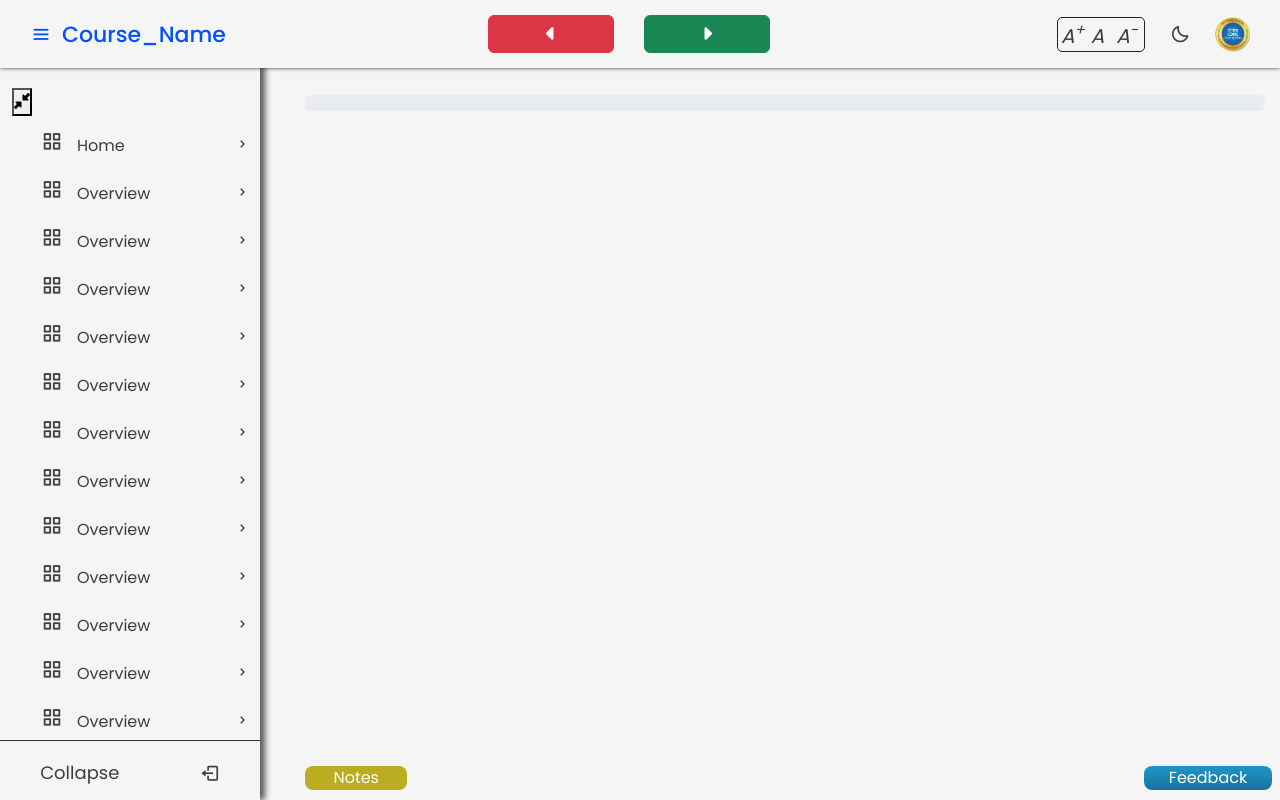
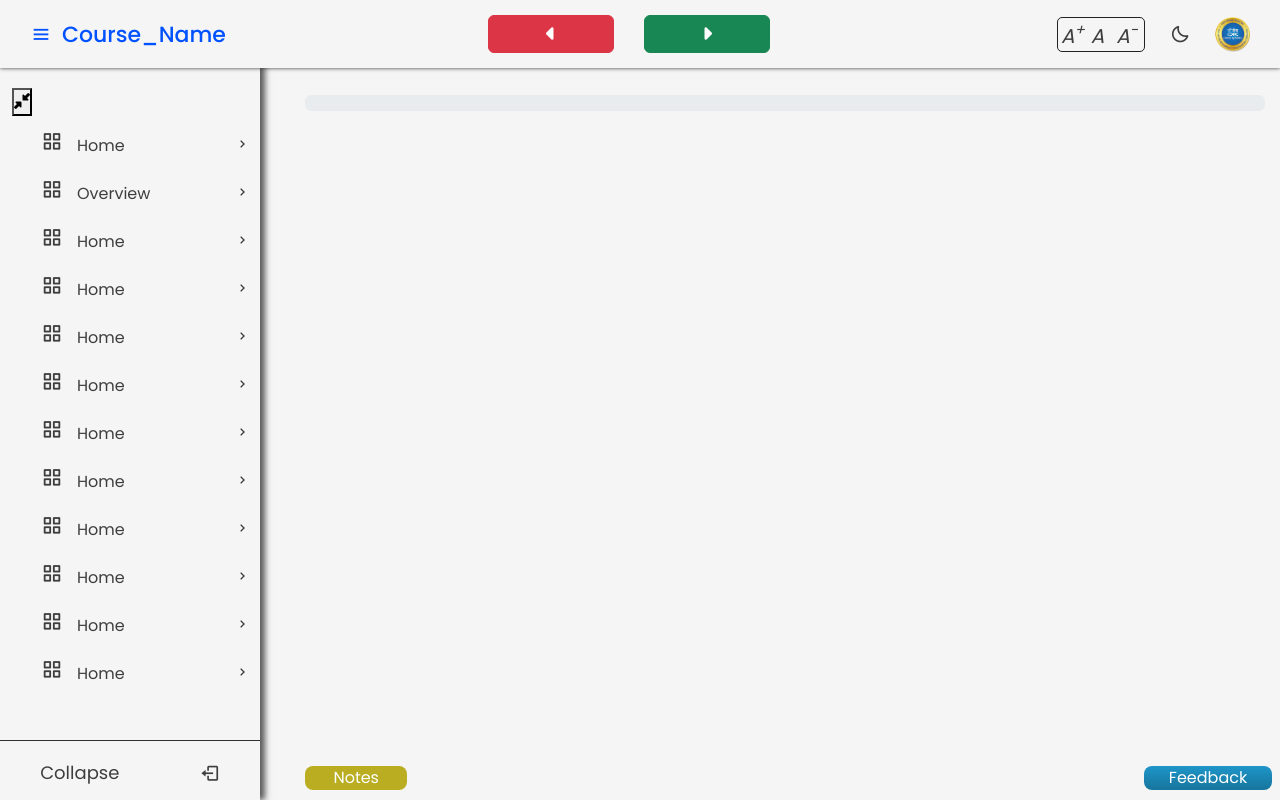
Before and after one commit to DipakNagare/ContentDelevary-for-E-Learning-Platform, a React (Create React App) app: page / in a window 1280 px wide. Built offline with nearby package versions, Linux system fonts and the light colour scheme; some icons are missing.

Commit message:
adding expand all modules and collapse all module feature

```diff
--- a/src/App.js
+++ b/src/App.js
@@ -30,6 +30,7 @@ function App() {
 
 
   const handleSublinkClick = (submenu, courseId, courseName, module) => {
+    console.log('Submenu clicked:', submenu.name);
 
     // Check if the previous content is completed
     const previousContentId = submenu.id - 1;
--- a/src/sidebar/MenuItems.jsx
+++ b/src/sidebar/MenuItems.jsx
@@ -48,173 +48,166 @@ const MenuItems = [
         ],
       },
       {
-        title: 'Overview',
-        id: 2,
+        id: 3,
+        title: 'Home',
         icon: 'bx-grid-alt',
         submenus: [
-          { id: 9, name: "Images1", type: 'image', src: image1, duration: 20, seektime: null },
-          { id: 10, name: "video1", type: 'video', src: Video1, duration: null, seektime: null, },
-          { id: 11, name: "Images2", type: 'image', src: image2, duration: 20, seektime: null },
-          { id: 12, name: "video2", type: 'video', src: Video2, duration: null, seektime: null },
-          { id: 13, name: "Images3", type: 'image', src: image3, duration: 20, seektime: null },
-          { id: 14, name: "video3", type: 'video', src: Video3, duration: null, seektime: null },
-          { id: 15, name: 'Pdf samp', type: 'pdf', src: PdfFile, duration: 3, seektime: null },
+          { id: 1, name: "Images1Images1Images11", type: 'image', src: image1, duration: 20, seektime: null},
+          { id: 2, name: "video1", type: 'video', src: Video1, duration: null, seektime: null },
+          { id: 3, name: "Images2", type: 'image', src: image2, duration: 3, seektime: null },
+          { id: 4, name: "video2", type: 'video', src: Video2, duration: null, seektime: null },
+          { id: 5, name: "Images3", type: 'image', src: image3, duration: 3, seektime: null },
+          { id: 6, name: "video3", type: 'video', src: Video3, duration: null, seektime: null },
+          { id: 7, name: "Images4", type: 'image', src: image4, duration: 10, seektime: null },
+          { id: 8, name: 'PDF samp ', type: 'pdf', src: PdfFile, duration: 16, seektime: null },
+
         ],
       },
       {
-        title: 'Overview',
-        id: 2,
+        id: 3,
+        title: 'Home',
         icon: 'bx-grid-alt',
         submenus: [
-          { id: 9, name: "Images1", type: 'image', src: image1, duration: 20, seektime: null },
-          { id: 10, name: "video1", type: 'video', src: Video1, duration: null, seektime: null, },
-          { id: 11, name: "Images2", type: 'image', src: image2, duration: 20, seektime: null },
-          { id: 12, name: "video2", type: 'video', src: Video2, duration: null, seektime: null },
-          { id: 13, name: "Images3", type: 'image', src: image3, duration: 20, seektime: null },
-          { id: 14, name: "video3", type: 'video', src: Video3, duration: null, seektime: null },
-          { id: 15, name: 'Pdf samp', type: 'pdf', src: PdfFile, duration: 3, seektime: null },
+          { id: 1, name: "Images1Images1Images11", type: 'image', src: image1, duration: 20, seektime: null},
+          { id: 2, name: "video1", type: 'video', src: Video1, duration: null, seektime: null },
+          { id: 3, name: "Images2", type: 'image', src: image2, duration: 3, seektime: null },
+          { id: 4, name: "video2", type: 'video', src: Video2, duration: null, seektime: null },
+          { id: 5, name: "Images3", type: 'image', src: image3, duration: 3, seektime: null },
+          { id: 6, name: "video3", type: 'video', src: Video3, duration: null, seektime: null },
+          { id: 7, name: "Images4", type: 'image', src: image4, duration: 10, seektime: null },
+          { id: 8, name: 'PDF samp ', type: 'pdf', src: PdfFile, duration: 16, seektime: null },
+
         ],
       },
       {
-        title: 'Overview',
-        id: 2,
+        id: 3,
+        title: 'Home',
         icon: 'bx-grid-alt',
         submenus: [
-          { id: 9, name: "Images1", type: 'image', src: image1, duration: 20, seektime: null },
-          { id: 10, name: "video1", type: 'video', src: Video1, duration: null, seektime: null, },
-          { id: 11, name: "Images2", type: 'image', src: image2, duration: 20, seektime: null },
-          { id: 12, name: "video2", type: 'video', src: Video2, duration: null, seektime: null },
-          { id: 13, name: "Images3", type: 'image', src: image3, duration: 20, seektime: null },
-          { id: 14, name: "video3", type: 'video', src: Video3, duration: null, seektime: null },
-          { id: 15, name: 'Pdf samp', type: 'pdf', src: PdfFile, duration: 3, seektime: null },
+          { id: 1, name: "Images1Images1Images11", type: 'image', src: image1, duration: 20, seektime: null},
+          { id: 2, name: "video1", type: 'video', src: Video1, duration: null, seektime: null },
+          { id: 3, name: "Images2", type: 'image', src: image2, duration: 3, seektime: null },
+          { id: 4, name: "video2", type: 'video', src: Video2, duration: null, seektime: null },
+          { id: 5, name: "Images3", type: 'image', src: image3, duration: 3, seektime: null },
+          { id: 6, name: "video3", type: 'video', src: Video3, duration: null, seektime: null },
+          { id: 7, name: "Images4", type: 'image', src: image4, duration: 10, seektime: null },
+          { id: 8, name: 'PDF samp ', type: 'pdf', src: PdfFile, duration: 16, seektime: null },
+
         ],
       },
       {
-        title: 'Overview',
-        id: 2,
+        id: 3,
+        title: 'Home',
         icon: 'bx-grid-alt',
         submenus: [
-          { id: 9, name: "Images1", type: 'image', src: image1, duration: 20, seektime: null },
-          { id: 10, name: "video1", type: 'video', src: Video1, duration: null, seektime: null, },
-          { id: 11, name: "Images2", type: 'image', src: image2, duration: 20, seektime: null },
-          { id: 12, name: "video2", type: 'video', src: Video2, duration: null, seektime: null },
-          { id: 13, name: "Images3", type: 'image', src: image3, duration: 20, seektime: null },
-          { id: 14, name: "video3", type: 'video', src: Video3, duration: null, seektime: null },
-          { id: 15, name: 'Pdf samp', type: 'pdf', src: PdfFile, duration: 3, seektime: null },
+          { id: 1, name: "Images1Images1Images11", type: 'image', src: image1, duration: 20, seektime: null},
+          { id: 2, name: "video1", type: 'video', src: Video1, duration: null, seektime: null },
+          { id: 3, name: "Images2", type: 'image', src: image2, duration: 3, seektime: null },
+          { id: 4, name: "video2", type: 'video', src: Video2, duration: null, seektime: null },
+          { id: 5, name: "Images3", type: 'image', src: image3, duration: 3, seektime: null },
+          { id: 6, name: "video3", type: 'video', src: Video3, duration: null, seektime: null },
+          { id: 7, name: "Images4", type: 'image', src: image4, duration: 10, seektime: null },
+          { id: 8, name: 'PDF samp ', type: 'pdf', src: PdfFile, duration: 16, seektime: null },
+
         ],
       },
       {
-        title: 'Overview',
-        id: 2,
+        id: 3,
+        title: 'Home',
         icon: 'bx-grid-alt',
         submenus: [
-          { id: 9, name: "Images1", type: 'image', src: image1, duration: 20, seektime: null },
-          { id: 10, name: "video1", type: 'video', src: Video1, duration: null, seektime: null, },
-          { id: 11, name: "Images2", type: 'image', src: image2, duration: 20, seektime: null },
-          { id: 12, name: "video2", type: 'video', src: Video2, duration: null, seektime: null },
-          { id: 13, name: "Images3", type: 'image', src: image3, duration: 20, seektime: null },
-          { id: 14, name: "video3", type: 'video', src: Video3, duration: null, seektime: null },
-          { id: 15, name: 'Pdf samp', type: 'pdf', src: PdfFile, duration: 3, seektime: null },
-        ],
-      },{
-        title: 'Overview',
-        id: 2,
-        icon: 'bx-grid-alt',
-        submenus: [
-          { id: 9, name: "Images1", type: 'image', src: image1, duration: 20, seektime: null },
-          { id: 10, name: "video1", type: 'video', src: Video1, duration: null, seektime: null, },
-          { id: 11, name: "Images2", type: 'image', src: image2, duration: 20, seektime: null },
-          { id: 12, name: "video2", type: 'video', src: Video2, duration: null, seektime: null },
-          { id: 13, name: "Images3", type: 'image', src: image3, duration: 20, seektime: null },
-          { id: 14, name: "video3", type: 'video', src: Video3, duration: null, seektime: null },
-          { id: 15, name: 'Pdf samp', type: 'pdf', src: PdfFile, duration: 3, seektime: null },
+          { id: 1, name: "Images1Images1Images11", type: 'image', src: image1, duration: 20, seektime: null},
+          { id: 2, name: "video1", type: 'video', src: Video1, duration: null, seektime: null },
+          { id: 3, name: "Images2", type: 'image', src: image2, duration: 3, seektime: null },
+          { id: 4, name: "video2", type: 'video', src: Video2, duration: null, seektime: null },
+          { id: 5, name: "Images3", type: 'image', src: image3, duration: 3, seektime: null },
+          { id: 6, name: "video3", type: 'video', src: Video3, duration: null, seektime: null },
+          { id: 7, name: "Images4", type: 'image', src: image4, duration: 10, seektime: null },
+          { id: 8, name: 'PDF samp ', type: 'pdf', src: PdfFile, duration: 16, seektime: null },
+
         ],
       },
       {
-        title: 'Overview',
-        id: 2,
+        id: 3,
+        title: 'Home',
         icon: 'bx-grid-alt',
         submenus: [
-          { id: 9, name: "Images1", type: 'image', src: image1, duration: 20, seektime: null },
-          { id: 10, name: "video1", type: 'video', src: Video1, duration: null, seektime: null, },
-          { id: 11, name: "Images2", type: 'image', src: image2, duration: 20, seektime: null },
-          { id: 12, name: "video2", type: 'video', src: Video2, duration: null, seektime: null },
-          { id: 13, name: "Images3", type: 'image', src: image3, duration: 20, seektime: null },
-          { id: 14, name: "video3", type: 'video', src: Video3, duration: null, seektime: null },
-          { id: 15, name: 'Pdf samp', type: 'pdf', src: PdfFile, duration: 3, seektime: null },
+          { id: 1, name: "Images1Images1Images11", type: 'image', src: image1, duration: 20, seektime: null},
+          { id: 2, name: "video1", type: 'video', src: Video1, duration: null, seektime: null },
+          { id: 3, name: "Images2", type: 'image', src: image2, duration: 3, seektime: null },
+          { id: 4, name: "video2", type: 'video', src: Video2, duration: null, seektime: null },
+          { id: 5, name: "Images3", type: 'image', src: image3, duration: 3, seektime: null },
+          { id: 6, name: "video3", type: 'video', src: Video3, duration: null, seektime: null },
+          { id: 7, name: "Images4", type: 'image', src: image4, duration: 10, seektime: null },
+          { id: 8, name: 'PDF samp ', type: 'pdf', src: PdfFile, duration: 16, seektime: null },
+
         ],
       },
       {
-        title: 'Overview',
-        id: 2,
+        id: 3,
+        title: 'Home',
         icon: 'bx-grid-alt',
         submenus: [
-          { id: 9, name: "Images1", type: 'image', src: image1, duration: 20, seektime: null },
-          { id: 10, name: "video1", type: 'video', src: Video1, duration: null, seektime: null, },
-          { id: 11, name: "Images2", type: 'image', src: image2, duration: 20, seektime: null },
-          { id: 12, name: "video2", type: 'video', src: Video2, duration: null, seektime: null },
-          { id: 13, name: "Images3", type: 'image', src: image3, duration: 20, seektime: null },
-          { id: 14, name: "video3", type: 'video', src: Video3, duration: null, seektime: null },
-          { id: 15, name: 'Pdf samp', type: 'pdf', src: PdfFile, duration: 3, seektime: null },
+          { id: 1, name: "Images1Images1Images11", type: 'image', src: image1, duration: 20, seektime: null},
+          { id: 2, name: "video1", type: 'video', src: Video1, duration: null, seektime: null },
+          { id: 3, name: "Images2", type: 'image', src: image2, duration: 3, seektime: null },
+          { id: 4, name: "video2", type: 'video', src: Video2, duration: null, seektime: null },
+          { id: 5, name: "Images3", type: 'image', src: image3, duration: 3, seektime: null },
+          { id: 6, name: "video3", type: 'video', src: Video3, duration: null, seektime: null },
+          { id: 7, name: "Images4", type: 'image', src: image4, duration: 10, seektime: null },
+          { id: 8, name: 'PDF samp ', type: 'pdf', src: PdfFile, duration: 16, seektime: null },
+
         ],
       },
       {
-        title: 'Overview',
-        id: 2,
+        id: 3,
+        title: 'Home',
         icon: 'bx-grid-alt',
         submenus: [
-          { id: 9, name: "Images1", type: 'image', src: image1, duration: 20, seektime: null },
-          { id: 10, name: "video1", type: 'video', src: Video1, duration: null, seektime: null, },
-          { id: 11, name: "Images2", type: 'image', src: image2, duration: 20, seektime: null },
-          { id: 12, name: "video2", type: 'video', src: Video2, duration: null, seektime: null },
-          { id: 13, name: "Images3", type: 'image', src: image3, duration: 20, seektime: null },
-          { id: 14, name: "video3", type: 'video', src: Video3, duration: null, seektime: null },
-          { id: 15, name: 'Pdf samp', type: 'pdf', src: PdfFile, duration: 3, seektime: null },
+          { id: 1, name: "Images1Images1Images11", type: 'image', src: image1, duration: 20, seektime: null},
+          { id: 2, name: "video1", type: 'video', src: Video1, duration: null, seektime: null },
+          { id: 3, name: "Images2", type: 'image', src: image2, duration: 3, seektime: null },
+          { id: 4, name: "video2", type: 'video', src: Video2, duration: null, seektime: null },
+          { id: 5, name: "Images3", type: 'image', src: image3, duration: 3, seektime: null },
+          { id: 6, name: "video3", type: 'video', src: Video3, duration: null, seektime: null },
+          { id: 7, name: "Images4", type: 'image', src: image4, duration: 10, seektime: null },
+          { id: 8, name: 'PDF samp ', type: 'pdf', src: PdfFile, duration: 16, seektime: null },
+
         ],
       },
       {
-        title: 'Overview',
-        id: 2,
+        id: 3,
+        title: 'Home',
         icon: 'bx-grid-alt',
         submenus: [
-          { id: 9, name: "Images1", type: 'image', src: image1, duration: 20, seektime: null },
-          { id: 10, name: "video1", type: 'video', src: Video1, duration: null, seektime: null, },
-          { id: 11, name: "Images2", type: 'image', src: image2, duration: 20, seektime: null },
-          { id: 12, name: "video2", type: 'video', src: Video2, duration: null, seektime: null },
-          { id: 13, name: "Images3", type: 'image', src: image3, duration: 20, seektime: null },
-          { id: 14, name: "video3", type: 'video', src: Video3, duration: null, seektime: null },
-          { id: 15, name: 'Pdf samp', type: 'pdf', src: PdfFile, duration: 3, seektime: null },
+          { id: 1, name: "Images1Images1Images11", type: 'image', src: image1, duration: 20, seektime: null},
+          { id: 2, name: "video1", type: 'video', src: Video1, duration: null, seektime: null },
+          { id: 3, name: "Images2", type: 'image', src: image2, duration: 3, seektime: null },
+          { id: 4, name: "video2", type: 'video', src: Video2, duration: null, seektime: null },
+          { id: 5, name: "Images3", type: 'image', src: image3, duration: 3, seektime: null },
+          { id: 6, name: "video3", type: 'video', src: Video3, duration: null, seektime: null },
+          { id: 7, name: "Images4", type: 'image', src: image4, duration: 10, seektime: null },
+          { id: 8, name: 'PDF samp ', type: 'pdf', src: PdfFile, duration: 16, seektime: null },
+
         ],
       },
       {
-        title: 'Overview',
-        id: 2,
+        id: 3,
+        title: 'Home',
         icon: 'bx-grid-alt',
         submenus: [
-          { id: 9, name: "Images1", type: 'image', src: image1, duration: 20, seektime: null },
-          { id: 10, name: "video1", type: 'video', src: Video1, duration: null, seektime: null, },
-          { id: 11, name: "Images2", type: 'image', src: image2, duration: 20, seektime: null },
-          { id: 12, name: "video2", type: 'video', src: Video2, duration: null, seektime: null },
-          { id: 13, name: "Images3", type: 'image', src: image3, duration: 20, seektime: null },
-          { id: 14, name: "video3", type: 'video', src: Video3, duration: null, seektime: null },
-          { id: 15, name: 'Pdf samp', type: 'pdf', src: PdfFile, duration: 3, seektime: null },
+          { id: 1, name: "Images1Images1Images11", type: 'image', src: image1, duration: 20, seektime: null},
+          { id: 2, name: "video1", type: 'video', src: Video1, duration: null, seektime: null },
+          { id: 3, name: "Images2", type: 'image', src: image2, duration: 3, seektime: null },
+          { id: 4, name: "video2", type: 'video', src: Video2, duration: null, seektime: null },
+          { id: 5, name: "Images3", type: 'image', src: image3, duration: 3, seektime: null },
+          { id: 6, name: "video3", type: 'video', src: Video3, duration: null, seektime: null },
+          { id: 7, name: "Images4", type: 'image', src: image4, duration: 10, seektime: null },
+          { id: 8, name: 'PDF samp ', type: 'pdf', src: PdfFile, duration: 16, seektime: null },
+
         ],
       },
 
-      {
-        title: 'Overview',
-        id: 2,
-        icon: 'bx-grid-alt',
-        submenus: [
-          { id: 9, name: "Images1", type: 'image', src: image1, duration: 20, seektime: null },
-          { id: 10, name: "video1", type: 'video', src: Video1, duration: null, seektime: null, },
-          { id: 11, name: "Images2", type: 'image', src: image2, duration: 20, seektime: null },
-          { id: 12, name: "video2", type: 'video', src: Video2, duration: null, seektime: null },
-          { id: 13, name: "Images3", type: 'image', src: image3, duration: 20, seektime: null },
-          { id: 14, name: "video3", type: 'video', src: Video3, duration: null, seektime: null },
-          { id: 15, name: 'Pdf samp', type: 'pdf', src: PdfFile, duration: 3, seektime: null },
-        ],
-      },
     ],
   },
 ];
--- a/src/sidebar/Sidebar.jsx
+++ b/src/sidebar/Sidebar.jsx
@@ -7,30 +7,35 @@ import '../CSS/SideBar.css';
 
 const Sidebar = ({ isSidebarOpen, isSidebarHoverable, handleSidebarCollapse, handleSidebarExpand, menuItems, handleSublinkClick, selectedContent, isDarkMode, activeSubmenu, setActiveSubmenu, expandAllSubmenus, setExpandAllSubmenus }) => {
 
+  // console.log("menuItemLeght_____" + menuItems[0].modules.length);
+  const [devesh, setDevesh] = useState(new Array(menuItems[0].modules.length).fill(1));
+  // const [devesh, setDevesh] = useState([1,1,1]);
+
   const toggleSubmenu = (index) => {
     if (expandAllSubmenus) {
-      // If all submenus are expanded, collapse all manually expanded submenus
       setActiveSubmenu(activeSubmenu === index ? null : index);
+      devesh[index] = !devesh[index];
     } else {
       // If not all submenus are expanded, toggle the submenu as usual
       setActiveSubmenu(activeSubmenu === index ? null : index);
     }
   };
 
-
   const toggleExpandAllSubmenus = () => {
+    setDevesh(new Array(menuItems[0].modules.length).fill(1));
     setActiveSubmenu(null);
     setExpandAllSubmenus(!expandAllSubmenus);
+
   };
 
-  const tooltipMessage = expandAllSubmenus ? 'Expand all modules' :'Collapse all modules';
+  const tooltipMessage = expandAllSubmenus ? 'Expand all modules' : 'Collapse all modules';
 
   return (
     <nav className={`sidebar ${isSidebarOpen ? 'close' : ''} ${isSidebarHoverable ? 'hoverable' : ''}`}>
       <div className="container-fluid text-zoom">
         <div className="row">
           <div className="col-12 menu_content">
-          <OverlayTrigger
+            <OverlayTrigger
               placement="right"
               overlay={
                 <Tooltip id="expand-tooltip" className={isDarkMode ? 'tooltip-white-bg-dark-mode' : ''}>
@@ -54,7 +59,7 @@ const Sidebar = ({ isSidebarOpen, isSidebarHoverable, handleSidebarCollapse, han
                     >
                       <a
                         href="#"
-                        className={`nav_link submenu_item ${expandAllSubmenus || activeSubmenu === moduleIndex ? 'show_submenu' : ''}`}
+                        className={`nav_link submenu_item ${devesh[moduleIndex]  && (activeSubmenu === moduleIndex || expandAllSubmenus) ? 'show_submenu' : ''}`}
                         onClick={() => toggleSubmenu(moduleIndex)}
                       >
                         <div className="navlink_content">
```
Also changed, not shown: src/notesApp/NotesApp.jsx (+11 -1 lines).
